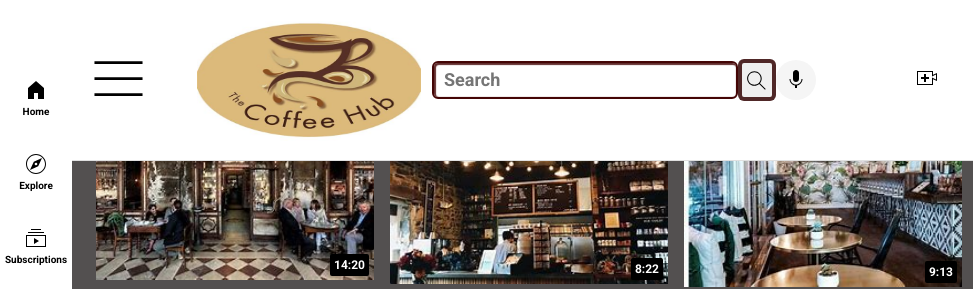
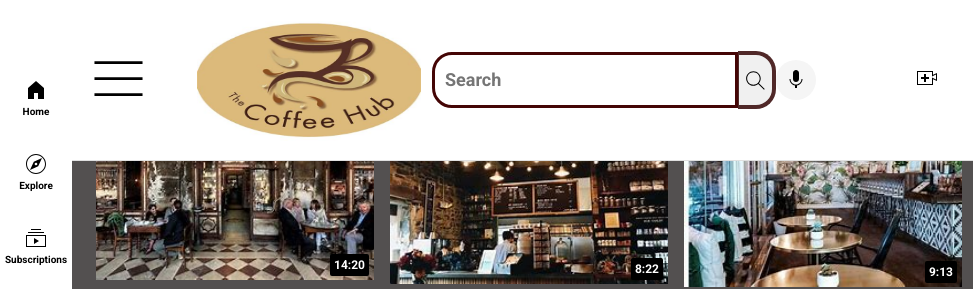
Before and after one commit to JosieSavill/coffee-hub, a plain HTML site: page index.html in a window 1280 px wide. Shown: the top 289 px of the page, 0-973 px from the left. Drawn offline with Linux system fonts and the light colour scheme.

Commit message:
styled search bar, btn

```diff
--- a/styles/header.css
+++ b/styles/header.css
@@ -53,12 +53,12 @@
 
 .search-bar {
     flex: 1;
-    height: 20%;
+    height: 30%;
     padding-left: 10px;
     font-size: 18px;
-    border: 2px solid rgb(68, 5, 5);
-    border-radius: 6px;
-    box-shadow: inset 1px 1px 1px 1px rgba(70, 8, 8, 0.856);
+    border: solid rgb(68, 5, 5);
+    border-radius: 20px 0 0 20px;
+
     width: 0;
 }
 
@@ -68,12 +68,12 @@
 }
 
 .search-button {
-    height: 26%;
+    height: 36%;
     width: 10%;
     background-color: rgb(240, 240, 240);
-    border-width: 4px;
+    border-width: 4px 4px 4px 1px;
     border-style: solid;
-    border-radius: 6px;
+    border-radius: 0 20px 20px 0;
     border-color: rgba(53, 6, 6, 0.856);
 }
 
```
